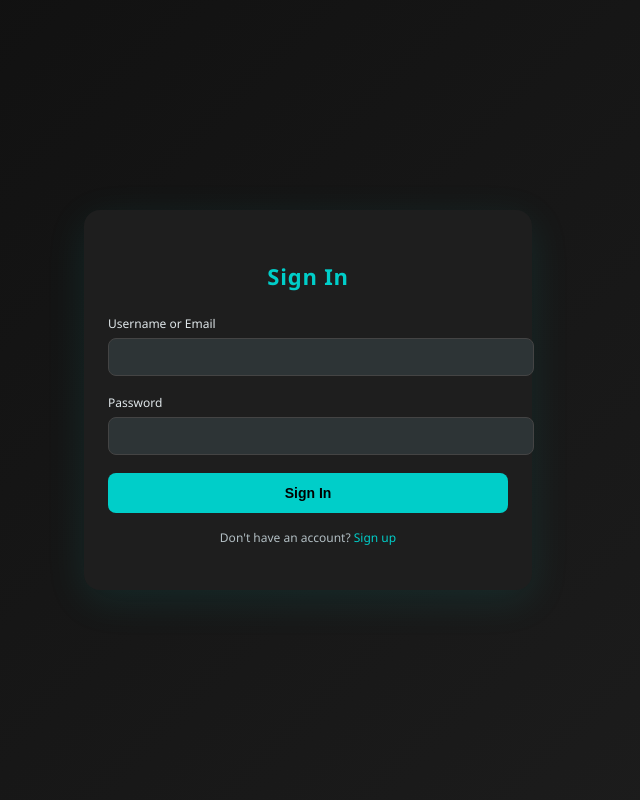
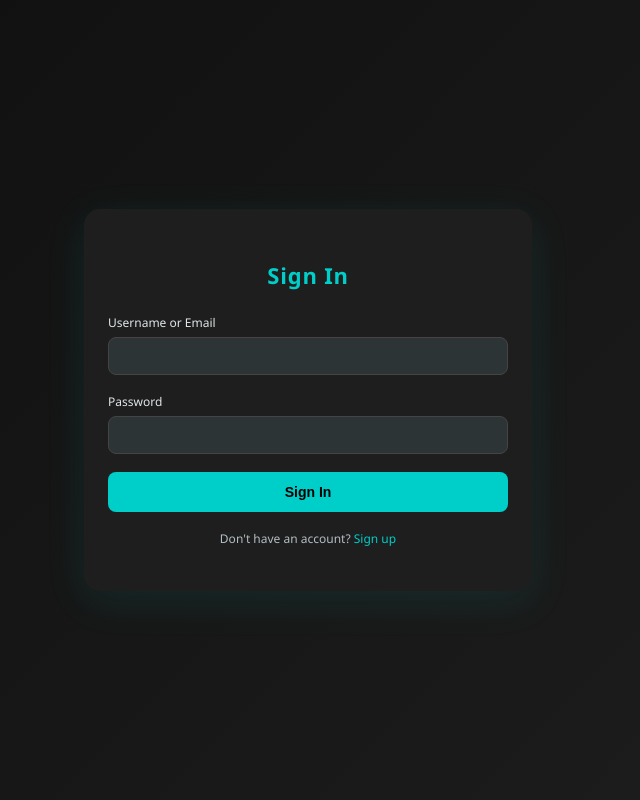
Before and after one commit to r-elopre/social-media, a Django app: page / in a window 1280 px wide. Shown: the whole page, without its empty margins (332-972 px from the left). Run offline with Django 5.2, Linux system fonts and the light colour scheme.

Commit message:
base final

```diff
--- a/home/static/home/sign_up.css
+++ b/home/static/home/sign_up.css
@@ -93,3 +93,9 @@ body {
 .helper-text a:hover {
   text-decoration: underline;
 }
+
+*,
+*::before,
+*::after {
+  box-sizing: border-box;
+}
--- a/home/static/home/styles.css
+++ b/home/static/home/styles.css
@@ -87,3 +87,7 @@ body {
 .helper-text a:hover {
   text-decoration: underline;
 }
+
+input, button {
+  box-sizing: border-box;
+}
--- a/home/templates/home/index.html
+++ b/home/templates/home/index.html
@@ -27,7 +27,10 @@
         <input type="password" id="password" name="password" required />
       </div>
 
-      <button type="submit" class="btn-primary">Sign In</button>
+      <div class="input-group">
+        <button type="submit" class="btn-primary">Sign In</button>
+      </div>
+
 
       <p class="helper-text">Don't have an account? <a href="{% url 'signup' %}">Sign up</a></p>
     </form>
--- a/home/templates/home/sign_up.html
+++ b/home/templates/home/sign_up.html
@@ -44,7 +44,10 @@
         <img id="image_preview" src="#" alt="Image Preview" />
       </div>
 
-      <button type="submit" class="btn-primary">Sign Up</button>
+      <div class="input-group">
+        <button type="submit" class="btn-primary">Sign Up</button>
+      </div>
+
 
       <p class="helper-text">Already have an account? <a href="{% url 'home' %}">Sign in</a></p>
     </form>
```
Also changed, not shown: home/static/home/js/profile.js (+9 -4 lines), db.sqlite3.
